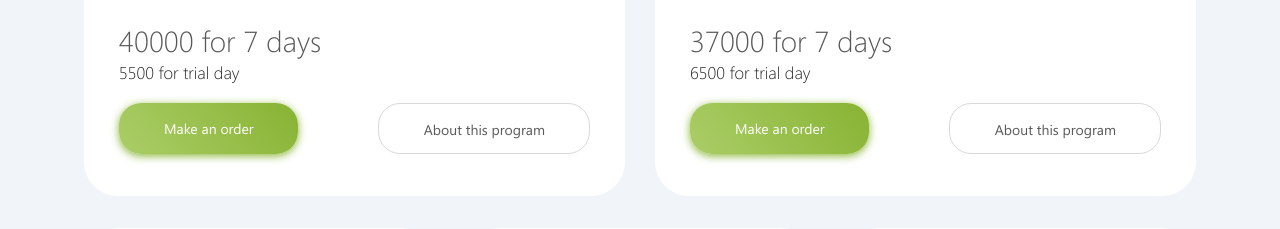
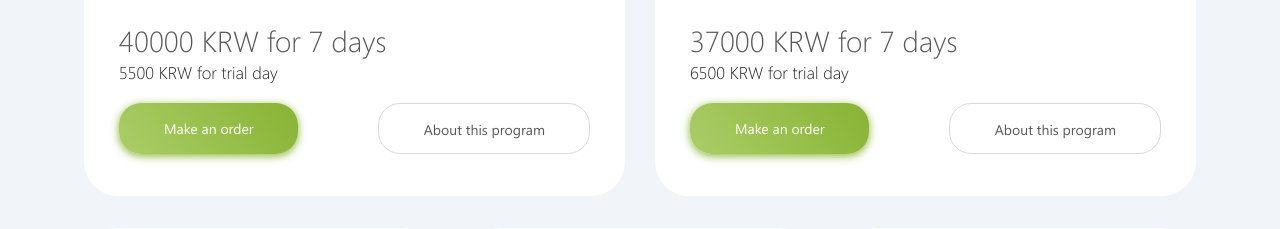
Before and after one commit to kusdavletov/healthyfood, a Django app: page /programs/ in a window 1280 px wide. Shown: the part 1203-1432 px from the top of the page. Run offline with Django 3.2, Linux system fonts and the light colour scheme; data comes from the database, SQL or seed files in the repository; some libraries are stand-ins or nearby versions.

Commit message:
Update content

```diff
--- a/programs/templates/programs.html
+++ b/programs/templates/programs.html
@@ -84,7 +84,10 @@
                                 </div>
                             </div>
                             <div class="food-item__picture">
-                                <a href="/programs/{{ programs.0.id }}"><img src="{{ programs.0.image }}" alt=""></a>
+                                <a href="/programs/{{ programs.0.id }}">
+                                    {% static "" as baseUrl %}
+                                    <img src="{{ baseUrl }}{{ programs.0.image }}" alt="">
+                                </a>
                             </div>
                         </div>
                         <div class="food-item__footer">
@@ -92,10 +95,10 @@
                                 <div class="food-price__items">
                                     <div class="food-price__item active">
                                         <div class="food-price__body">
-                                            <div class="food-price__text">{{ programs.0.price_week }} for 7 days</div>
+                                            <div class="food-price__text">{{ programs.0.price_week }} KRW for 7 days</div>
                                         </div>
                                         <div class="food-price__footer">
-                                            <div class="food-price__trial-day">{{ programs.0.price_day }} for trial day</div>
+                                            <div class="food-price__trial-day">{{ programs.0.price_day }} KRW for trial day</div>
                                         </div>
                                     </div>
                                 </div>
@@ -135,7 +138,10 @@
                                 </div>
                             </div>
                             <div class="food-item__picture">
-                                <a href="/programs/{{ programs.1.id }}"><img src="{{ programs.1.image }}" alt=""></a>
+                                <a href="/programs/{{ programs.1.id }}">
+                                    {% static "" as baseUrl %}
+                                    <img src="{{ baseUrl }}{{ programs.1.image }}" alt="">
+                                </a>
                             </div>
                         </div>
                         <div class="food-item__footer">
@@ -143,10 +149,10 @@
                                 <div class="food-price__items">
                                     <div class="food-price__item active">
                                         <div class="food-price__body">
-                                            <div class="food-price__text">{{ programs.1.price_week }} for 7 days</div>
+                                            <div class="food-price__text">{{ programs.1.price_week }} KRW for 7 days</div>
                                         </div>
                                         <div class="food-price__footer">
-                                            <div class="food-price__trial-day">{{ programs.1.price_day }} for trial day</div>
+                                            <div class="food-price__trial-day">{{ programs.1.price_day }} KRW for trial day</div>
                                         </div>
                                     </div>
                                 </div>
@@ -189,7 +195,10 @@
                                     </div>
                                 </div>
                                 <div class="food-item__picture">
-                                    <a href="/programs/{{ program.id }}"><img src="{{ program.image }}" alt=""></a>
+                                    <a href="/programs/{{ program.id }}">
+                                        {% static "" as baseUrl %}
+                                        <img src="{{ baseUrl }}{{ program.image }}" alt="">
+                                    </a>
                                 </div>
                             </div>
                             <div class="food-item__footer">
```
Also changed, not shown: healthy_food/static/img/step3.png, healthy_food/static/img/step4.png.
